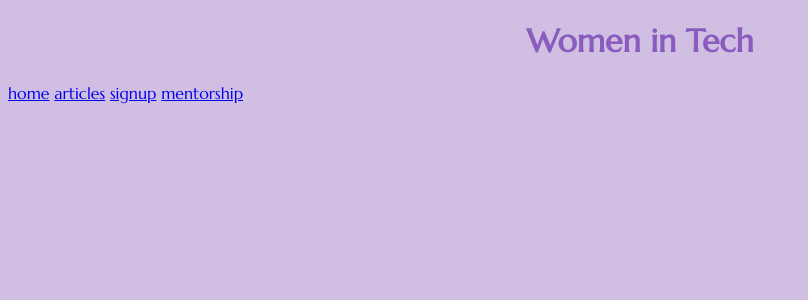
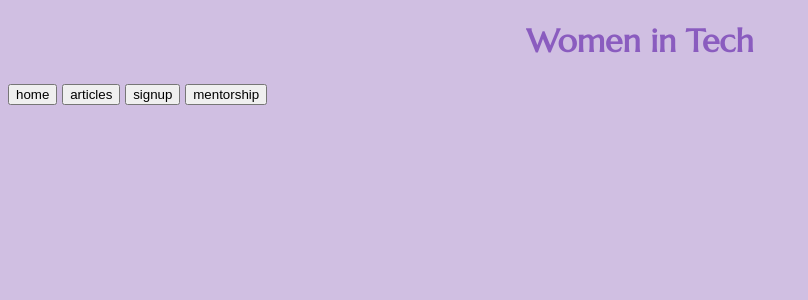
Before and after one commit to megankulshekar/HackHERS2025, a SvelteKit app in the folder my-app/: page / in a window 1280 px wide. Shown: the top 300 px of the page, without its empty margins (0-808 px from the left). Built offline with nearby package versions, Linux system fonts and the light colour scheme; a web font is replaced by a local one.

Commit message:
button w links

```diff
--- a/my-app/src/routes/+page.svelte
+++ b/my-app/src/routes/+page.svelte
@@ -17,9 +17,25 @@
 
 <h1>Women in Tech</h1>
 
-<nav>
+<!-- <nav>
     <a href="/">home</a>
     <a href="/articles">articles</a>
     <a href="/signup">signup</a>
     <a href="mentorship"> mentorship</a>
-</nav>
+</nav> -->
+
+<a href="/">
+    <button>home</button>
+  </a>
+
+  <a href="/articles">
+    <button>articles</button>
+  </a>
+
+  <a href="/signup">
+    <button>signup</button>
+  </a>
+
+  <a href="mentorship">
+    <button>mentorship</button>
+  </a>
```
